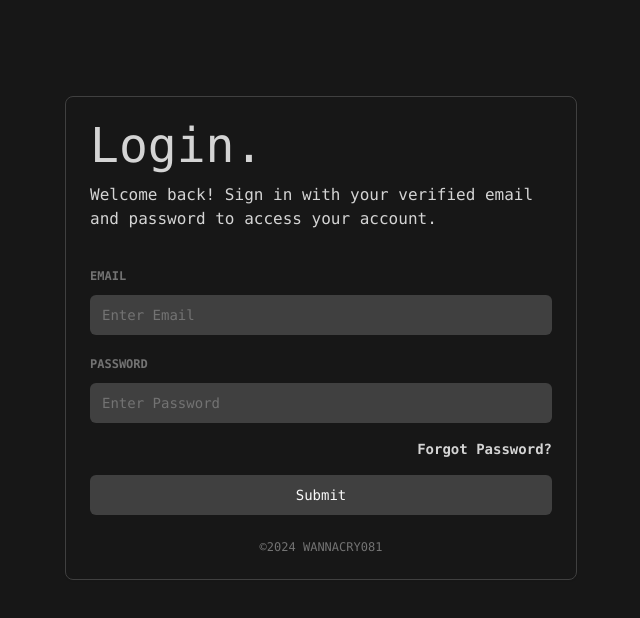
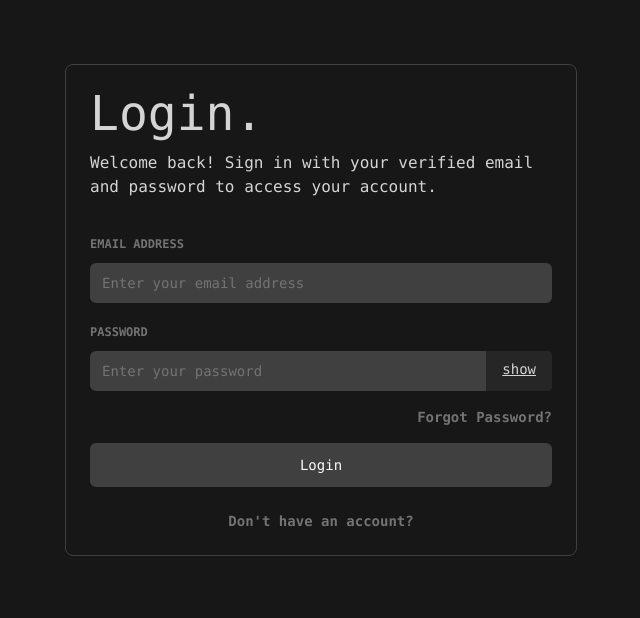
Before and after one commit to WannaCry081/AuthenticationSystem-Next, a Next.js app: page /login in a window 1280 px wide. Shown: the top 618 px of the page, without its empty margins (319-959 px from the left). Built offline with nearby package versions, Linux system fonts and the light colour scheme.

Commit message:
Update input css style

```diff
--- a/src/app/(auth)/login/page.tsx
+++ b/src/app/(auth)/login/page.tsx
@@ -2,6 +2,7 @@
 
 import * as Yup from "yup";
 import { yupResolver } from "@hookform/resolvers/yup";
+import Link from "next/link";
 import {
   Card,
   CardContent,
@@ -19,6 +20,7 @@ import {
 import { useForm } from "react-hook-form";
 import { Input } from "@/components/ui/input";
 import { Button } from "@/components/ui/button";
+import { PasswordInput } from "@/components/ui/password-input";
 
 const formSchema = Yup.object({
   email : Yup.string()
@@ -48,7 +50,7 @@ export default function LoginPage() {
   };
 
   return (
-    <section className="p-4 sm:p-6 md:p-8 relative top-32 sm:top-16">
+    <section className="p-4 sm:p-6 md:p-8 relative top-8 bg-inherit">
       <Card className="mx-auto max-w-lg bg-neutral-900 border border-neutral-700 text-neutral-300 font-mono">
         <CardHeader>
           <h1 className="text-2xl sm:text-5xl">Login.</h1>
@@ -65,12 +67,14 @@ export default function LoginPage() {
                 render={({ field }) => (
                   <FormItem>
                     <FormLabel className="uppercase text-xs font-bold text-neutral-500">
-                      Email
+                      Email Address
                     </FormLabel>
                     <FormControl>
                       <Input
+                        minLength={5}
+                        maxLength={101}
                         className="bg-neutral-700 border-0"
-                        placeholder="Enter Email"
+                        placeholder="Enter your email address"
                         {...field}
                       />
                     </FormControl>
@@ -88,34 +92,36 @@ export default function LoginPage() {
                       Password
                     </FormLabel>
                     <FormControl>
-                      <Input
-                        type="password"
+                      <PasswordInput
                         className="bg-neutral-700 border-0"
-                        placeholder="Enter Password"
-                        {...field} />
+                        placeholder="Enter your password"
+                        field={field} />
                     </FormControl>
                     <FormMessage />
                   </FormItem>
                 )}
               />
-              <a
-                href=""
-                className="float-right font-bold text-sm">
+
+              <Link
+                href="/forgot-passwrd"
+                className="float-right text-sm text-neutral-500 font-semibold hover:text-neutral-300">
                 Forgot Password?
-              </a>
+              </Link>
+
               <Button
                 type="submit"
-                className="bg-neutral-700 w-full hover:bg-neutral-950">
-                  Submit
+                size="lg"
+                className="bg-neutral-700 w-full hover:bg-neutral-800">
+                  Login
               </Button>
 
             </form>
           </Form>
         </CardContent>
         <CardFooter>
-          <p className="uppercase text-xs text-neutral-500 text-center w-full">
-            ©2024 WannaCry081
-          </p>
+          <Link href="/register" className="text-sm text-neutral-500 text-center w-full font-semibold hover:text-neutral-300">
+            Don't have an account?
+          </Link>
         </CardFooter>
       </Card>
     </section>
--- a/src/app/(auth)/register/page.tsx
+++ b/src/app/(auth)/register/page.tsx
@@ -0,0 +1,172 @@
+"use client";
+
+import * as Yup from "yup";
+import { yupResolver } from "@hookform/resolvers/yup";
+import Link from "next/link";
+import {
+  Card,
+  CardContent,
+  CardFooter,
+  CardHeader
+} from "@/components/ui/card";
+import {
+  Form,
+  FormControl,
+  FormField,
+  FormItem,
+  FormLabel,
+  FormMessage
+} from "@/components/ui/form";
+import { PasswordInput } from "@/components/ui/password-input";
+import { useForm } from "react-hook-form";
+import { Input } from "@/components/ui/input";
+import { Button } from "@/components/ui/button";
+
+const formSchema = Yup.object({
+  username : Yup.string()
+    .required("Username is required.")
+    .min(2, "Username must be at least 2 characters.")
+    .max(40, "Username can be at most 40 characters."),
+  email : Yup.string()
+    .required("Email Address is required.")
+    .email("Invalid Email Address")
+    .min(5, "Email Address must be at least 5 characters.")
+    .max(100, "Email Address can be at most 100 characters."),
+  password: Yup.string()
+    .required("Password is required.")
+    .min(8, "Password must be at least 8 characters.")
+    .max(100, "Password can be at most 100 characters."),
+  rePassword: Yup.string()
+    .required("Confirm Password is required.")
+    .oneOf([Yup.ref("password")], "Passwords do not match."),
+});
+
+
+export default function LoginPage() {
+
+  const form = useForm({
+    resolver: yupResolver(formSchema),
+    defaultValues: {
+      username : "",
+      email: "",
+      password: "",
+      rePassword: ""
+    },
+  });
+
+  const onSubmit = (values: any) => {
+    alert(values.password);
+  };
+
+  return (
+    <section className="p-4 sm:p-6 md:p-8 relative top-8 bg-inherit">
+      <Card className="mx-auto max-w-lg bg-neutral-900 border border-neutral-700 text-neutral-300 font-mono">
+        <CardHeader>
+          <h1 className="text-2xl sm:text-5xl">Join Now.</h1>
+          <p className="pt-2">Welcome! Create an account with your username, email, and password to get started.</p>
+        </CardHeader>
+        <CardContent>
+          <Form {...form}>
+            <form
+              onSubmit={form.handleSubmit(onSubmit)}
+              className="space-y-4">
+              <FormField
+                control={form.control}
+                name="username"
+                render={({ field }) => (
+                  <FormItem>
+                    <FormLabel className="uppercase text-xs font-bold text-neutral-500">
+                      Username
+                    </FormLabel>
+                    <FormControl>
+                      <Input
+                        minLength={2}
+                        maxLength={41}
+                        className="bg-neutral-700 border-0"
+                        placeholder="JohnnyDoe123"
+                        {...field}
+                      />
+                    </FormControl>
+                    <FormMessage />
+                  </FormItem>
+                )}
+              />
+
+              <FormField
+                control={form.control}
+                name="email"
+                render={({field}) => (
+                  <FormItem>
+                    <FormLabel className="uppercase text-xs font-bold text-neutral-500">
+                      Email Address
+                    </FormLabel>
+                    <FormControl>
+                      <Input
+                        minLength={5}
+                        maxLength={101}
+                        className="bg-neutral-700 border-0"
+                        placeholder="JohnDoe@example.com"
+                        {...field} />
+                    </FormControl>
+                    <FormMessage />
+                  </FormItem>
+                )}
+              />
+              <FormField
+                control={form.control}
+                name="password"
+                render={({field}) => (
+                  <FormItem>
+                    <FormLabel className="uppercase text-xs font-bold text-neutral-500">
+                      Password
+                    </FormLabel>
+                    <FormControl>
+                      <PasswordInput
+                        className="bg-neutral-700 border-0"
+                        placeholder="Enter your password"
+                        field={field} />
+                    </FormControl>
+                    <FormMessage />
+                  </FormItem>
+                )}
+              />
+
+              <FormField
+                control={form.control}
+                name="rePassword"
+                render={({field}) => (
+                  <FormItem>
+                    <FormLabel className="uppercase text-xs font-bold text-neutral-500">
+                      Confirm Password
+                    </FormLabel>
+                    <FormControl>
+                      <PasswordInput
+                        className="bg-neutral-700 border-0"
+                        placeholder="Re-enter your Password"
+                        field={field} />
+                    </FormControl>
+                    <FormMessage />
+                  </FormItem>
+                )}
+              />
+
+              <div className="pt-3">
+                <Button
+                  type="submit"
+                  size="lg"
+                  className="bg-neutral-700 w-full hover:bg-neutral-800 ">
+                    Submit
+                </Button>
+              </div>
+            </form>
+          </Form>
+        </CardContent>
+        <CardFooter>
+          <Link href="/login" className="text-sm text-neutral-500 text-center w-full font-semibold hover:text-neutral-300">
+            Already have an account?
+          </Link>
+        </CardFooter>
+      </Card>
+    </section>
+  );
+}
```
